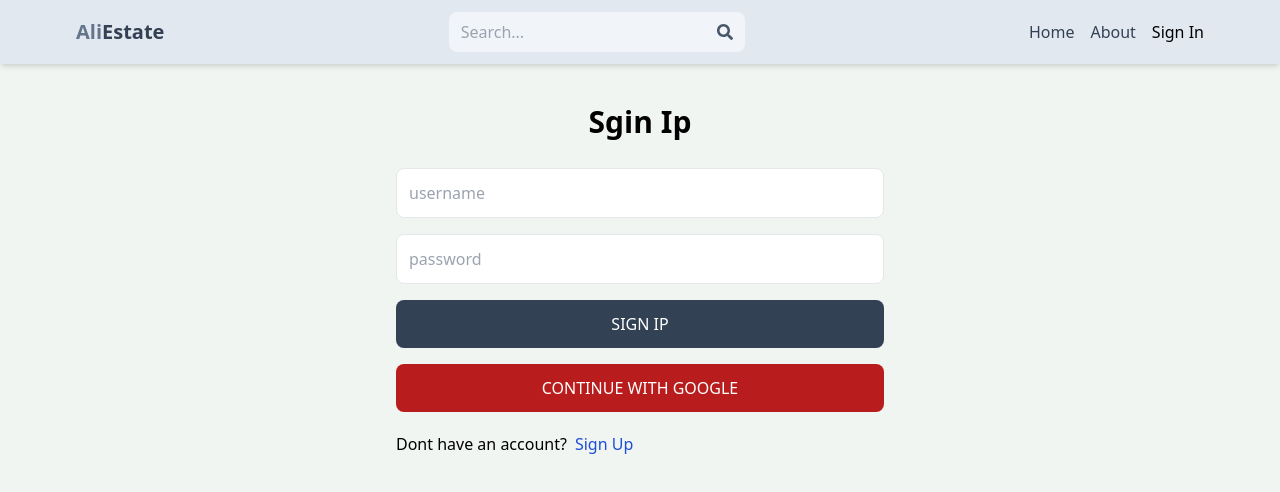
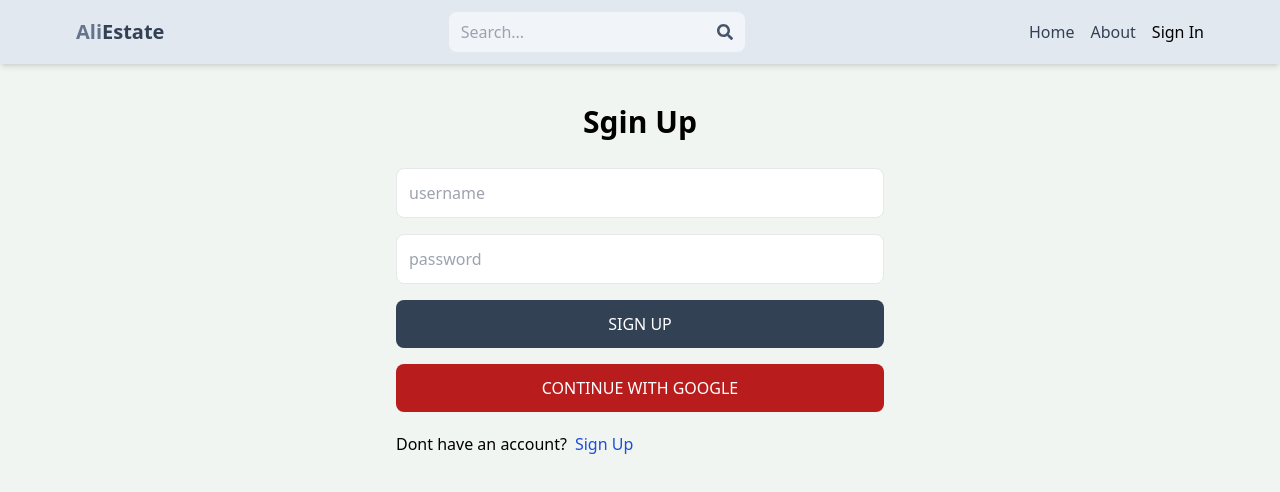
Before and after one commit to AliHakim773/real-estate-marketplace, a React (Vite) app in the folder client/: page /sign-in in a window 1280 px wide. Shown: the top 492 px of the page. Built offline with nearby package versions, Linux system fonts and the light colour scheme; no server answers.

Commit message:
Client: Fixed spelling mistake

```diff
--- a/client/src/pages/SignIn/index.tsx
+++ b/client/src/pages/SignIn/index.tsx
@@ -8,7 +8,7 @@ const SignIn: FC = () => {
 
   return (
     <div className='p-3 max-w-lg mx-auto'>
-      <h1 className='text-3xl text-center font-semibold my-7'>Sgin Ip</h1>
+      <h1 className='text-3xl text-center font-semibold my-7'>Sgin Up</h1>
       <form onSubmit={handleSubmit} className='flex flex-col gap-4'>
         <input
           type='text'
@@ -27,7 +27,7 @@ const SignIn: FC = () => {
         <button
           disabled={loading}
           className='bg-slate-700 text-white p-3 rounded-lg uppercase hover:opacity-95 disabled:opacity-80'>
-          {loading ? "Loading..." : "Sign Ip"}
+          {loading ? "Loading..." : "Sign Up"}
         </button>
         <OAuth />
       </form>
```
